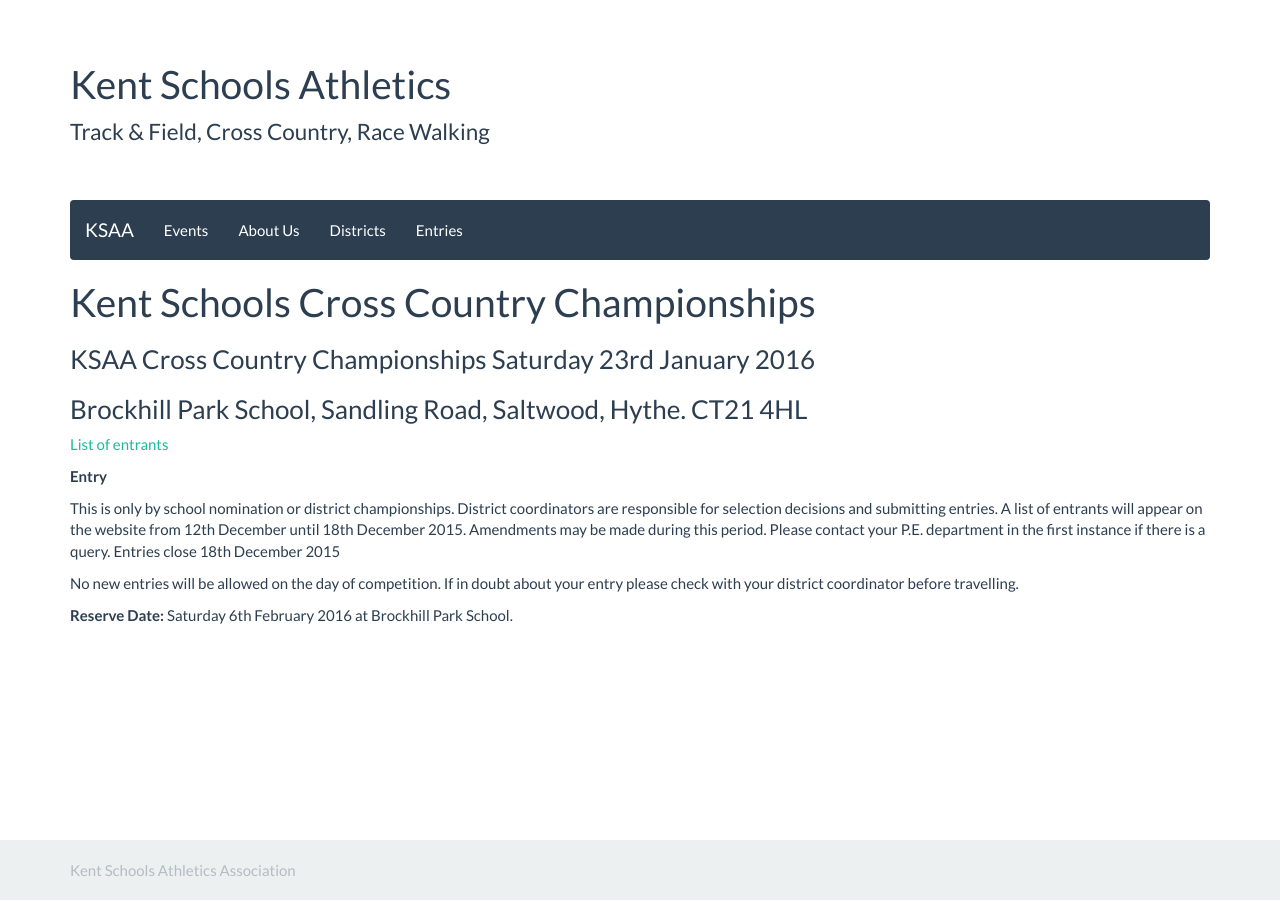
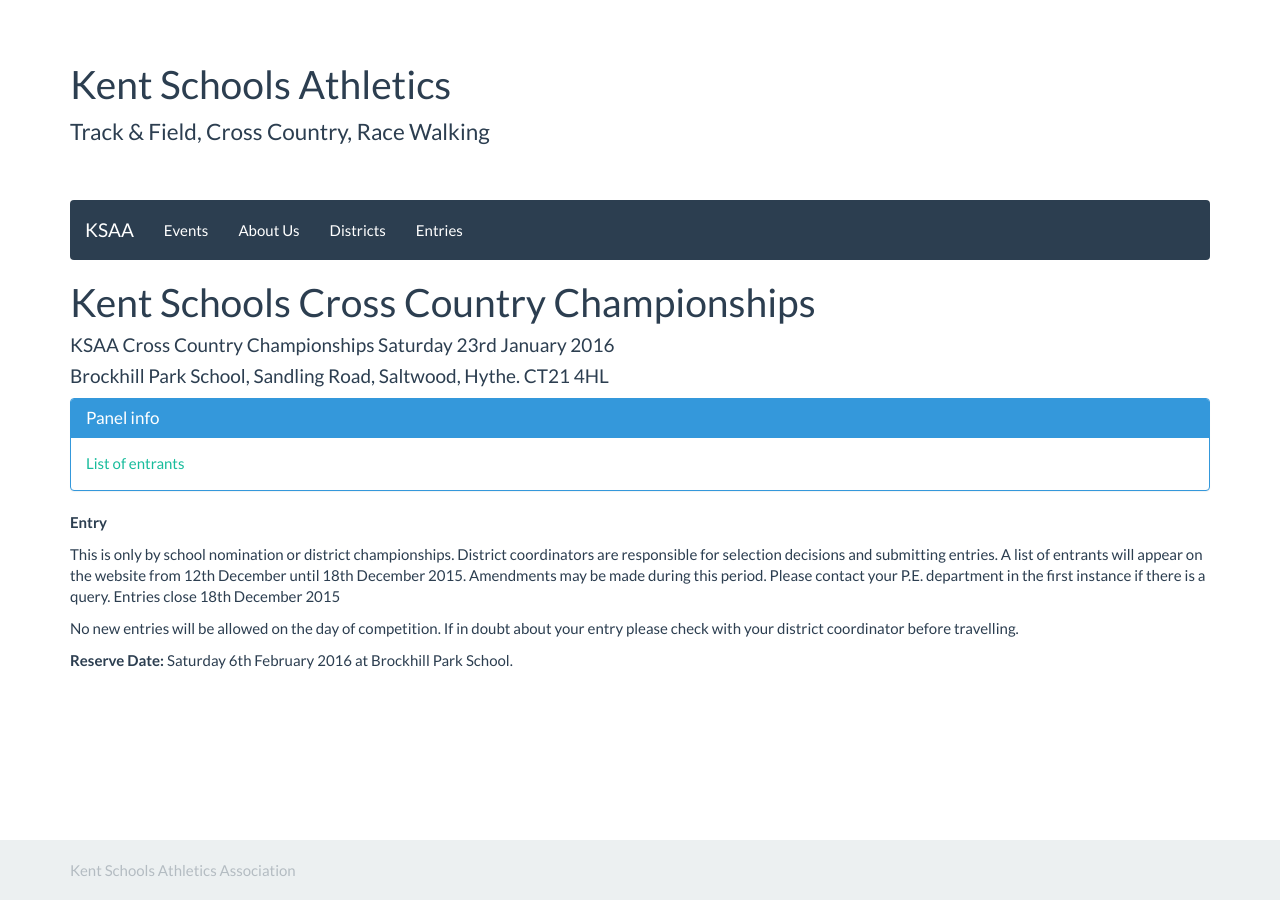
Before and after one commit to chrisnewark/chrisnewark.github.io, a Jekyll site: the page built from _events/15-16/2016-01-23-kent-schools-cross-country-champs.md, in a window 1280 px wide. Built offline with Jekyll 4.4.1, drawn with Linux system fonts in a browser that asks for light colours; nearby versions of some CDN libraries.

```diff
--- a/_events/15-16/2016-01-23-kent-schools-cross-country-champs.md
+++ b/_events/15-16/2016-01-23-kent-schools-cross-country-champs.md
@@ -5,11 +5,18 @@ date: 23 January 2016
 location: Brockhill
 ---
 
-### KSAA Cross Country Championships Saturday 23rd January 2016
+#### KSAA Cross Country Championships Saturday 23rd January 2016
 
-### Brockhill Park School, Sandling Road, Saltwood, Hythe. CT21 4HL
+#### Brockhill Park School, Sandling Road, Saltwood, Hythe. CT21 4HL
 
-<a href="/files/events/15-16/2016-01-23-kent-schools-cross-country-champs/KSAAProgramme2016-ForReview.pdf">List of entrants</a>
+<div class="panel panel-info">
+  <div class="panel-heading">
+    <h3 class="panel-title">Panel info</h3>
+  </div>
+  <div class="panel-body">
+    <a href="/files/events/15-16/2016-01-23-kent-schools-cross-country-champs/KSAAProgramme2016-ForReview.pdf">List of entrants</a>
+  </div>
+</div>
 
 **Entry**
 
```
